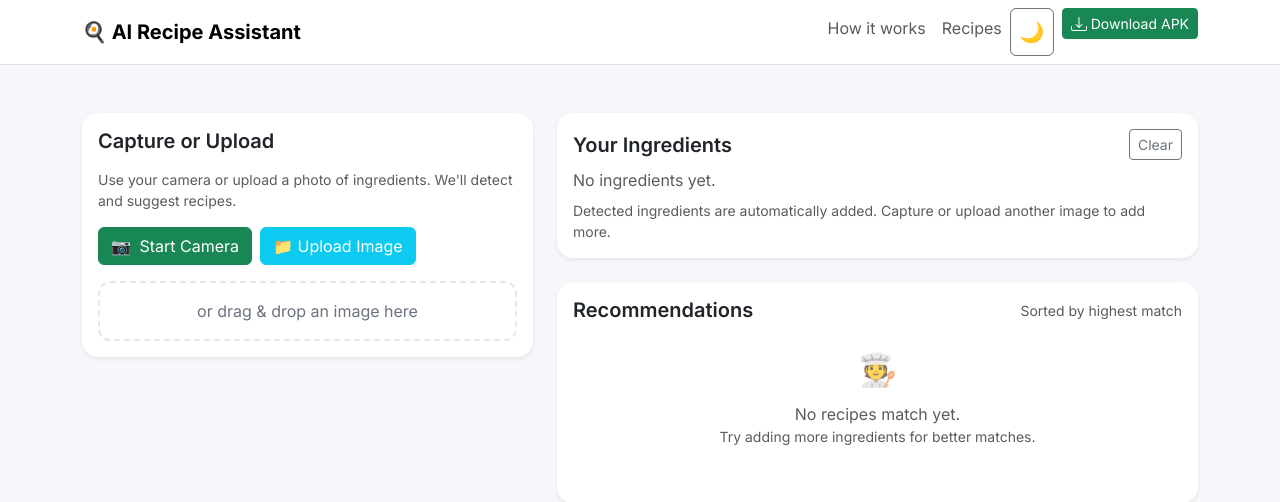
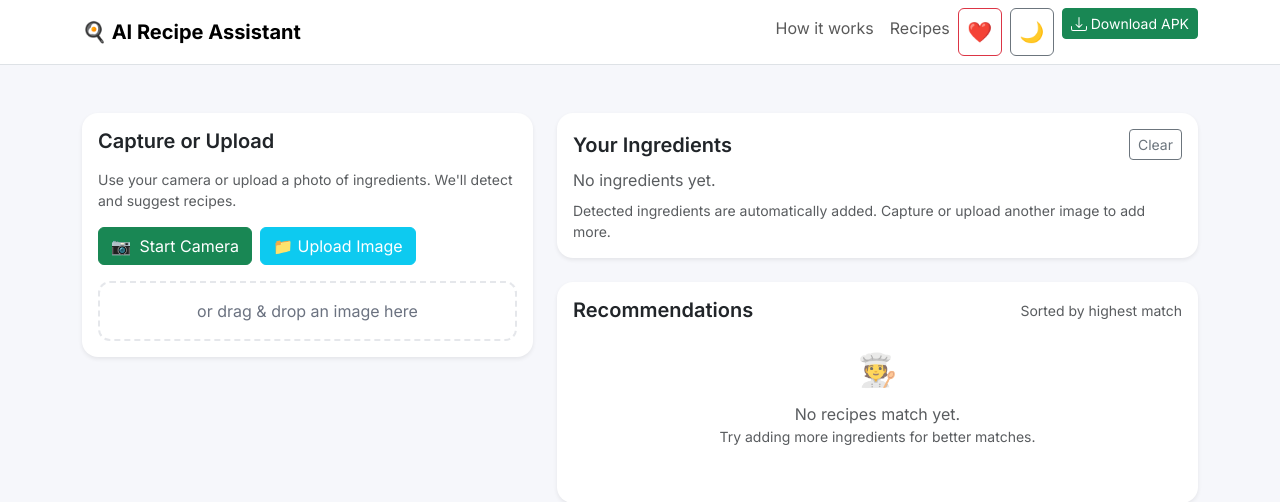
Before and after one commit to JustJas1103/PyApp, a Flask app: page / in a window 1280 px wide. Shown: the top 502 px of the page. Run offline with Flask 3, Linux system fonts and the light colour scheme.

Commit message:
Fix View Details button clickability in recipe cards

```diff
--- a/static/js/app.js
+++ b/static/js/app.js
@@ -309,15 +309,16 @@
           <div class="mb-2"><strong class="small">You have</strong><div>${have || '<span class="text-muted small">None</span>'}</div></div>
           <div class="mb-2"><strong class="small">You need</strong><div>${need} ${more}</div></div>
           <div class="mt-auto d-grid">
-            <button class="btn btn-outline-primary btn-sm" data-recipe='${JSON.stringify(recipe).replace(/'/g, '&#39;')}'>View Details</button>
+            <button class="btn btn-outline-primary btn-sm view-details-btn" data-recipe='${JSON.stringify(recipe).replace(/'/g, '&#39;')}' style="position:relative;z-index:1;">View Details</button>
           </div>
         </div>
       </div>`
   }
 
   function attachCardHandlers(){
-    qsa('#recipeContainer button[data-recipe]').forEach(btn => {
-      btn.addEventListener('click', () => {
+    qsa('#recipeContainer .view-details-btn').forEach(btn => {
+      btn.addEventListener('click', (e) => {
+        e.stopPropagation();
         const recipe = JSON.parse(btn.getAttribute('data-recipe'));
         showRecipeModal(recipe);
       });
@@ -542,6 +543,44 @@
     }
   }
 
+  // Show favorite recipes
+  function showFavoriteRecipes() {
+    if (favorites.size === 0) {
+      toast('No favorites yet. Add recipes to favorites by clicking the ❤️ icon!', 'info');
+      return;
+    }
+
+    // Get all recipes from embedded data
+    const recipesData = window.OFFLINE_RECIPES || [];
+
+    // Filter to only show favorited recipes
+    const favoriteRecipesList = recipesData.filter(recipe => favorites.has(recipe.name));
+
+    if (favoriteRecipesList.length > 0) {
+      allRecipes = favoriteRecipesList.map(recipe => ({
+        ...recipe,
+        match_pct: 100,
+        matched: recipe.ingredients,
+        missing: []
+      }));
+      currentPage = 1;
+      renderRecipePage();
+      show(qs('#recipesCard'));
+      hide(qs('#recipesEmpty'));
+
+      // Update recipes card title
+      const recipesTitle = qs('#recipes');
+      if (recipesTitle) {
+        recipesTitle.textContent = 'My Favorites';
+      }
+
+      qs('#recipesCard').scrollIntoView({ behavior: 'smooth', block: 'start' });
+      toast(`Showing ${favoriteRecipesList.length} favorite recipe${favoriteRecipesList.length > 1 ? 's' : ''}`, 'success');
+    } else {
+      toast('No favorite recipes found', 'info');
+    }
+  }
+
   // Wire up events
   window.addEventListener('DOMContentLoaded', () => {
     // Check offline status on load
@@ -613,6 +652,12 @@
       offlineBrowseBtn.addEventListener('click', showAllRecipesOffline);
     }
 
+    // Favorites button
+    const favoritesBtn = qs('#favoritesBtn');
+    if (favoritesBtn) {
+      favoritesBtn.addEventListener('click', showFavoriteRecipes);
+    }
+
     // Portion calculator controls
     const decreaseBtn = qs('#decreaseServings');
     const increaseBtn = qs('#increaseServings');
--- a/templates/base.html
+++ b/templates/base.html
@@ -39,6 +39,11 @@
           </li>
           <li class="nav-item"><a class="nav-link" href="#" data-bs-toggle="modal" data-bs-target="#howItWorksModal">How it works</a></li>
           <li class="nav-item"><a class="nav-link" href="#recipes">Recipes</a></li>
+          <li class="nav-item">
+            <button id="favoritesBtn" class="btn btn-outline-danger me-2" style="min-width: 44px; min-height: 44px; display: flex; align-items: center; justify-content: center; padding: 0.5rem;" title="My Favorites">
+              <span style="font-size: 20px;">❤️</span>
+            </button>
+          </li>
           <li class="nav-item">
             <button id="darkModeToggle" class="btn btn-outline-secondary me-2" style="min-width: 44px; min-height: 44px; display: flex; align-items: center; justify-content: center; padding: 0.5rem;" title="Toggle dark mode">
               <span id="darkModeIcon" style="font-size: 20px;">🌙</span>
```
